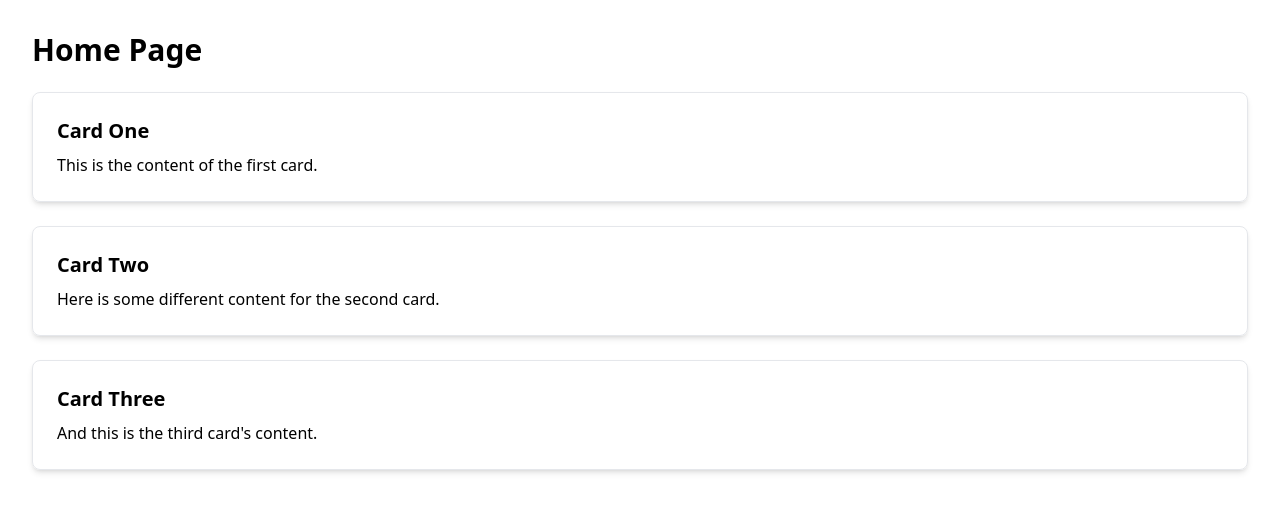
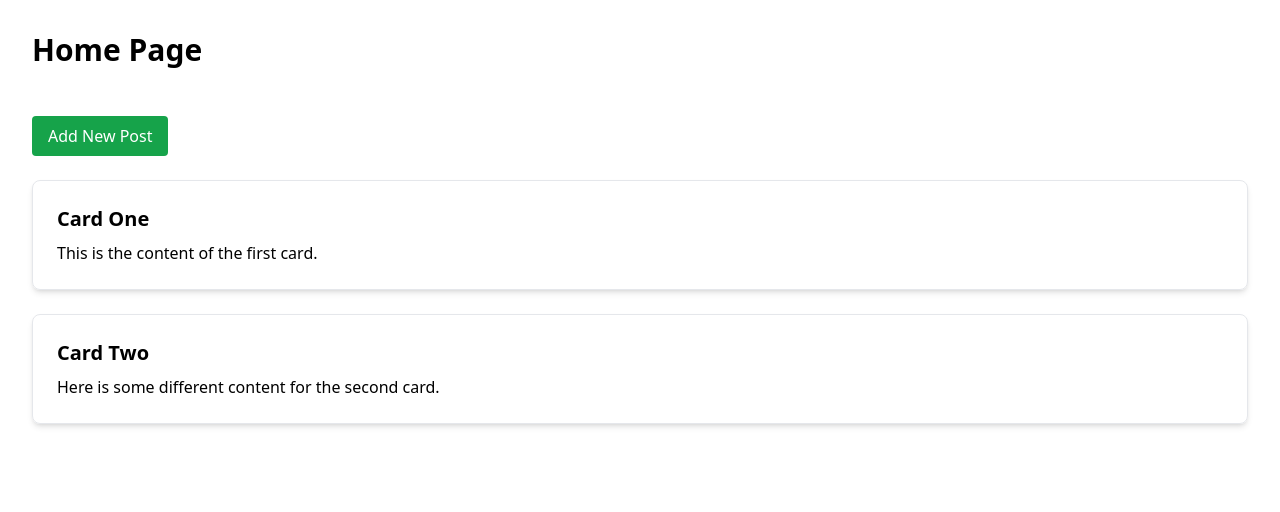
Before and after one commit to hems-30/alx-project-0x02-setup, a Next.js app in the folder alx-project-0x02/: page /home in a window 1280 px wide. Shown: the top 512 px of the page. Built offline with nearby package versions, Linux system fonts and the light colour scheme.

Commit message:
added a postmodal component

```diff
--- /dev/null
+++ b/alx-project-0x02/components/common/PostModal.tsx
@@ -0,0 +1,66 @@
+import React, { useState } from 'react';
+
+interface PostModalProps {
+  isOpen: boolean;
+  onClose: () => void;
+  onAddPost: (title: string, content: string) => void;
+}
+
+const PostModal: React.FC<PostModalProps> = ({ isOpen, onClose, onAddPost }) => {
+  const [title, setTitle] = useState('');
+  const [content, setContent] = useState('');
+
+  if (!isOpen) return null;
+
+  const handleSubmit = (e: React.FormEvent) => {
+    e.preventDefault();
+    if (!title.trim() || !content.trim()) return;
+    onAddPost(title, content);
+    setTitle('');
+    setContent('');
+    onClose();
+  };
+
+  return (
+    <div className="fixed inset-0 bg-black bg-opacity-50 flex justify-center items-center z-50">
+      <div className="bg-white rounded-lg p-6 w-96 shadow-lg">
+        <h2 className="text-xl font-semibold mb-4">Add New Post</h2>
+        <form onSubmit={handleSubmit} className="space-y-4">
+          <input
+            type="text"
+            placeholder="Title"
+            className="w-full border border-gray-300 rounded px-3 py-2"
+            value={title}
+            onChange={(e) => setTitle(e.target.value)}
+            required
+          />
+          <textarea
+            placeholder="Content"
+            className="w-full border border-gray-300 rounded px-3 py-2"
+            rows={4}
+            value={content}
+            onChange={(e) => setContent(e.target.value)}
+            required
+          />
+          <div className="flex justify-end space-x-2">
+            <button
+              type="button"
+              className="px-4 py-2 rounded bg-gray-300 hover:bg-gray-400"
+              onClick={onClose}
+            >
+              Cancel
+            </button>
+            <button
+              type="submit"
+              className="px-4 py-2 rounded bg-blue-600 text-white hover:bg-blue-700"
+            >
+              Add Post
+            </button>
+          </div>
+        </form>
+      </div>
+    </div>
+  );
+};
+
+export default PostModal;
--- a/alx-project-0x02/pages/home.tsx
+++ b/alx-project-0x02/pages/home.tsx
@@ -1,22 +1,38 @@
-import React from 'react';
+import React, { useState } from 'react';
 import Card from '@/components/common/Card';
+import PostModal from '@/components/common/PostModal';
 
 const Home = () => {
+  const [posts, setPosts] = useState([
+    { title: 'Card One', content: 'This is the content of the first card.' },
+    { title: 'Card Two', content: 'Here is some different content for the second card.' },
+  ]);
+
+  const [isModalOpen, setIsModalOpen] = useState(false);
+
+  const addPost = (title: string, content: string) => {
+    setPosts((prev) => [...prev, { title, content }]);
+  };
+
   return (
     <div className="p-8 space-y-6">
       <h1 className="text-3xl font-bold mb-6">Home Page</h1>
 
-      <Card
-        title="Card One"
-        content="This is the content of the first card."
-      />
-      <Card
-        title="Card Two"
-        content="Here is some different content for the second card."
-      />
-      <Card
-        title="Card Three"
-        content="And this is the third card's content."
+      <button
+        onClick={() => setIsModalOpen(true)}
+        className="mb-4 px-4 py-2 rounded bg-green-600 text-white hover:bg-green-700"
+      >
+        Add New Post
+      </button>
+
+      {posts.map((post, index) => (
+        <Card key={index} title={post.title} content={post.content} />
+      ))}
+
+      <PostModal
+        isOpen={isModalOpen}
+        onClose={() => setIsModalOpen(false)}
+        onAddPost={addPost}
       />
     </div>
   );
```
